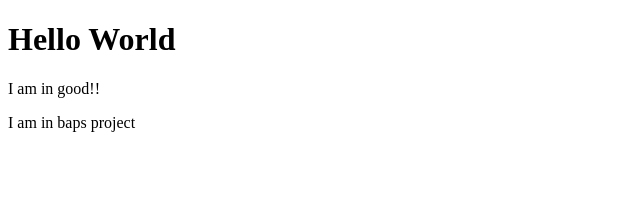
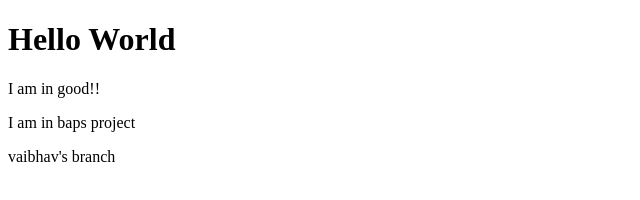
Before and after one commit to ojhavaibhav/Hello-World, a plain HTML site: page index.html in a window 1280 px wide. Shown: the whole page, without its empty margins (0-640 px from the left). Drawn offline with Linux system fonts and the light colour scheme.

Commit message:
code updated from vaibhav

```diff
--- a/index.html
+++ b/index.html
@@ -10,5 +10,6 @@
     <h1>Hello World</h1>
     <p>I am in good!!</p>
     <p>I am in baps project</p>
+    <p>vaibhav's branch</p>
 </body>
 </html>
```
